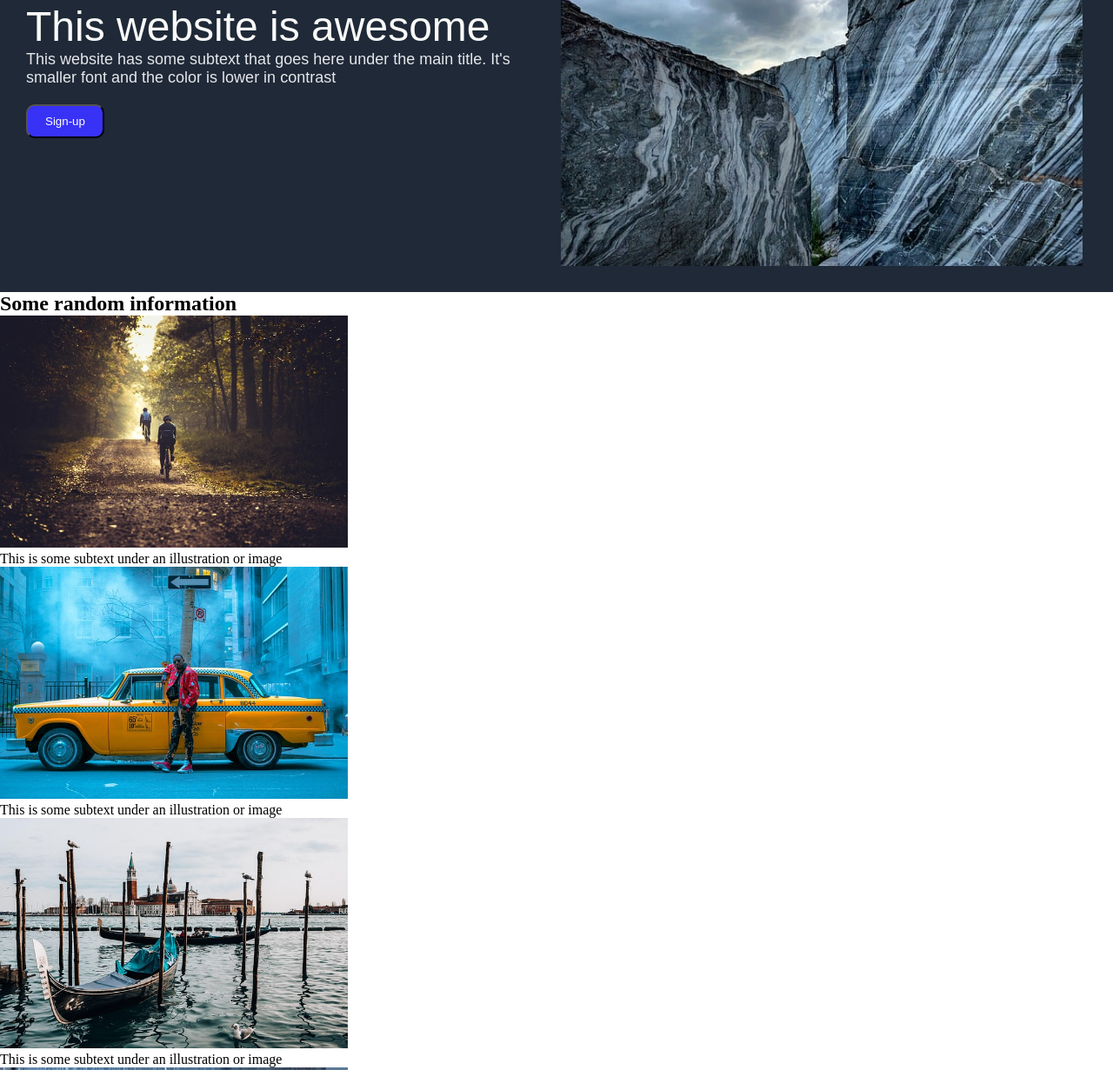
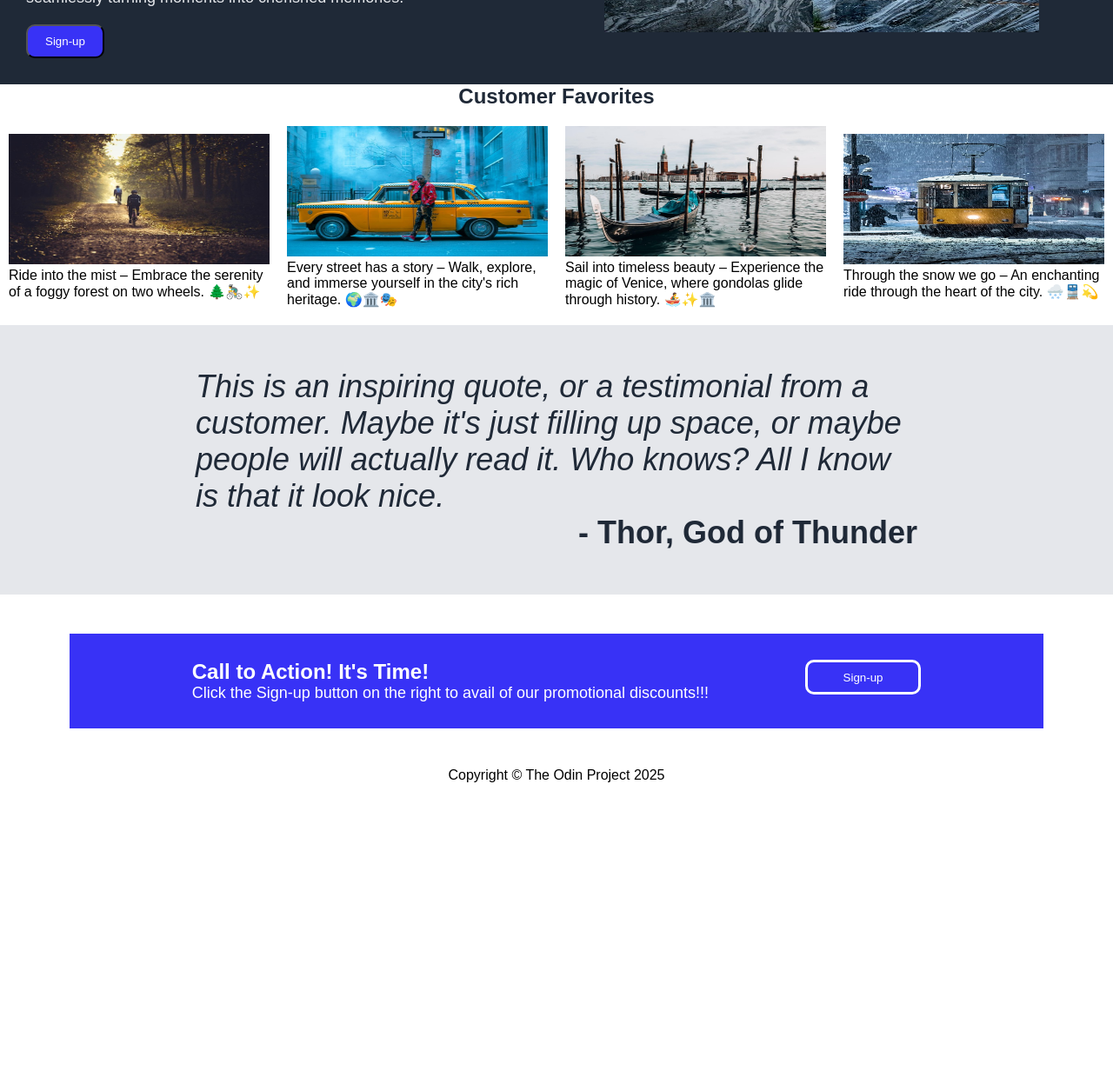
Before and after one commit to marvincris18/LandingPage, a plain HTML site: page index.html in a window 1280 px wide. Shown: the part 248-1479 px from the top of the page at 87% size. After the commit the page ends 1149 px from the top, so only its background shows below. Drawn offline with Linux system fonts and the light colour scheme.

Commit message:
Complete exercise
Landing page

```diff
--- a/index.html
+++ b/index.html
@@ -24,8 +24,8 @@
 
         <div class="sign-up">
             <div class="left">
-                <p class="header-text"> This website is awesome </p>
-                <p class="text"> This website has some subtext that goes here under the main title. It's smaller font and the color is lower in contrast </p>
+                <p class="header-text"> Your Next Adventure Starts Here! </p>
+                <p class="text"> We craft personalized journeys, unlocking endless adventures and seamlessly turning moments into cherished memories. </p>
                 <button> Sign-up </button>
             </div>
             <div class="right">
@@ -33,40 +33,45 @@
             </div>
         </div>
     </div>
+
     <div class="content1">
-        <h2> Some random information </h2>
+        <h2> Customer Favorites </h2>
         <div class="container">
             <div class="info">
                 <img src="./images/cycling-7564103_640.jpg" alt="Cycling">
-                <p> This is some subtext under an illustration or image </p>
+                <p> Ride into the mist – Embrace the serenity of a foggy forest on two wheels. 🌲🚴‍♂️✨
+                </p>
             </div>
             <div class="info">
                 <img src="./images/man-8493246_640.jpg" alt="Man in a taxi">
-                <p> This is some subtext under an illustration or image </p>
+                <p> Every street has a story – Walk, explore, and immerse yourself in the city's rich heritage. 🌍🏛️🎭</p>
             </div>
             <div class="info">
                 <img src="./images/nature-7735653_640.jpg" alt="Nature">
-                <p> This is some subtext under an illustration or image </p>
+                <p> Sail into timeless beauty – Experience the magic of Venice, where gondolas glide through history. 🚣‍♂️✨🏛️ </p>
             </div>
             <div class="info">
                     <img src="./images/tram-9296118_640.jpg" alt="Tram in a snowy street">
-                    <p> This is some subtext under an illustration or image </p>
+                    <p> Through the snow we go – An enchanting ride through the heart of the city. 🌨️🚆💫 </p>
             </div>
         </div>
-
     </div>
     <div class="content2">
         <p class="quotation"> This is an inspiring quote, or a testimonial from a customer. Maybe it's just filling up space, or maybe people will actually read it. Who knows? All I know is that it look nice.</p>
         <p class="author"> - Thor, God of Thunder </p>
     </div>
-    <div class="callToAction">
+    <div class="content3">
+        <div>   </div>  <!-- Empty div for spacing -->
+
+        <div class="callToAction">
+            <p class="time"> Call to Action! It's Time!</p>
+            <p class ="subtext"> Click the Sign-up button on the right to avail of our promotional discounts!!! </p>
         </div>
-            <p class="text"> Call to Action! It's Time!</p>
-            <p class ="subtext"> Click the button on the right to avail of our promotional discounts </p>
-        </div>
-        <button> Sign-up </button>
-    </div
+        <button class="button"> Sign-up </button>
+        <div> </div>  <!-- Empty div for spacing -->
+    </div>
     <footer>
         <p> Copyright &copy; The Odin Project 2025 </p>
+    </footer>
 </body>
 </html>
--- a/styles.css
+++ b/styles.css
@@ -7,12 +7,13 @@
 *{
     margin: 0;
     padding: 0;
+    font-family: Hero,sans-serif;
 }
 
 img{
     max-width: 100%;
-    height: auto;
-    width: 400px;
+    height: 150px;
+    width: 300px;
 }
 
 .header-menu img{
@@ -22,7 +23,7 @@ img{
 }
 
 .right img {
-    width: 600px;
+    width: 500px;
 }
 
 body  {
@@ -64,20 +65,32 @@ body  {
 }
 
 .header-text{
-    font-family: Hero,sans-serif;
     font-size: 48px;
     color: #f9faf8;
 
 }
 
 .text{
-    font-family: Hero,sans-serif;
     font-size: 18px;
     color: #e5e7eb;
 }
 
 p.text {
     margin-bottom: 20px;
+}
+
+.info p {
+    width: 300px;
+    overflow: hidden;
+}
+
+.content1 h2{
+    text-align: center;
+
+    font-family: 36px;
+    color: #1F2937;
+    font-weight: 900;
+
 }
 
 
@@ -118,3 +131,74 @@ button{
     text-decoration: none;
     transition: background-color 0.3s;
 }
+
+.container{
+    display: flex;
+    justify-content: space-between;
+    align-items: center;
+    padding: 20px 10px;
+}
+
+.content2{
+   background-color:#E5E7EB;
+   color: #1F2937;
+   font-size: 36px;
+   font-style: italic;
+   display: flex;
+   flex-direction: column;
+   justify-content: center;
+   padding: 50px 225px
+}
+
+.content2 p.author{
+
+    display:flex;
+    justify-content: right;
+
+    font-style: normal;
+    font-weight: 900;
+}
+
+.content3{
+    display: flex;
+    justify-content: space-between;
+    padding:30px;
+    margin: 45px 80px;
+    background-color: #3832f6  ;
+    flex    : 1 1 50%;
+}
+
+p.time  {
+    font-size: 24px;
+    color: white;
+    font-weight : 900;
+    align-self: flex-start;
+}
+
+p.subtext {
+    font-size: 18px;
+    color: white;
+    align-self: flex-start;
+}
+
+
+.callToAction{
+    display: flex;
+    flex-direction: column;
+}
+
+.content3 button{
+    width: 10em;
+    height: 3em;
+    padding: 10px 20px;
+    border-radius: 10px;
+    text-decoration: none;
+    transition: background-color 0.3s;
+    border:  3px solid white;
+}
+
+footer{
+    display: flex     ;
+    justify-content: center;
+    align-items: center;
+}
```
